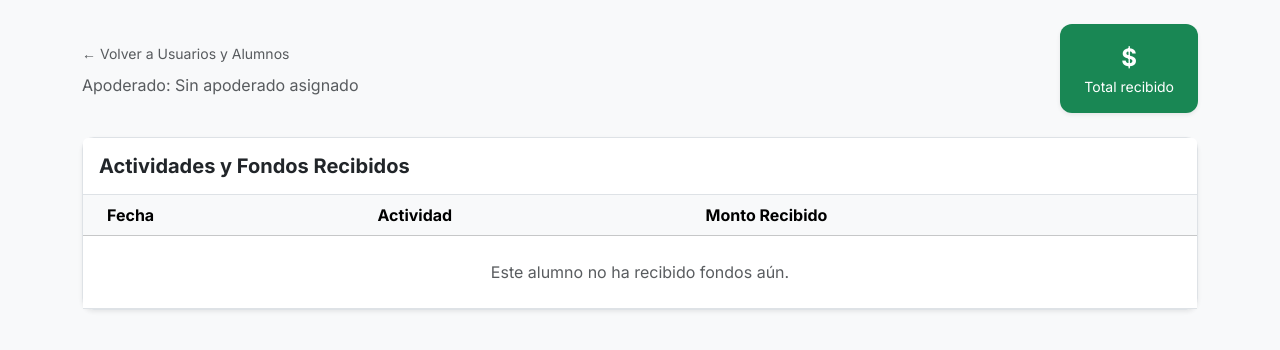
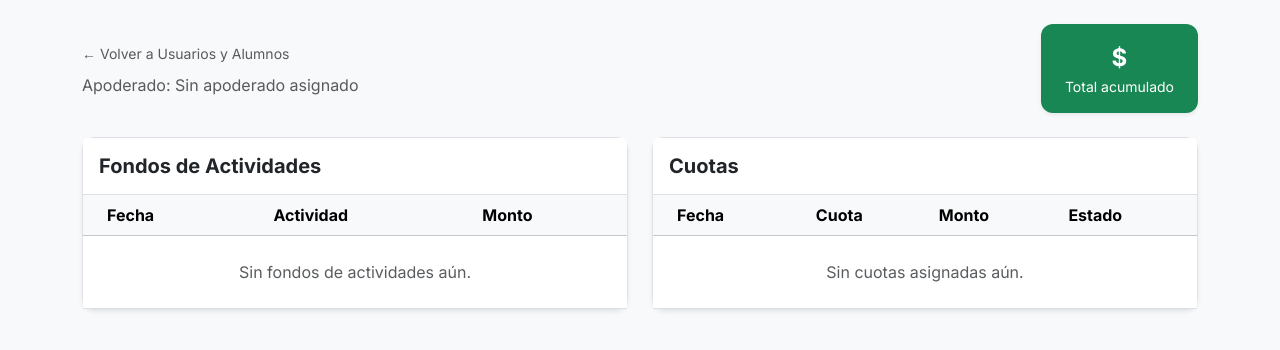
Before and after one commit to pfuentea/mi-web, a Django app: template fondos/templates/fondos/student_detail.html in a window 1280 px wide. Shown: the part 72-422 px from the top of the page. Run offline with Django 5.2, Linux system fonts and the light colour scheme; the template is opened without the code that fills it, so the values that code supplies are empty.

Commit message:
Corregir modales y agregar cuotas al detalle del alumno
- Modales de edición movidos fuera del <tbody> (HTML válido, Bootstrap estable)
- student_detail muestra cuotas junto a fondos de actividades
- total_funds incluye cuotas pagadas en el total acumulado

Co-Authored-By: Claude Sonnet 4.6 <noreply@anthropic.com>

```diff
--- a/fondos/models.py
+++ b/fondos/models.py
@@ -15,8 +15,9 @@ class Student(models.Model):
 
     @property
     def total_funds(self):
-        distributions = self.distributions.all()
-        return sum(dist.amount for dist in distributions) if distributions else 0
+        dist_total = sum(dist.amount for dist in self.distributions.all())
+        cuotas_total = sum(p.cuota.amount for p in self.pagos.filter(paid=True).select_related('cuota'))
+        return dist_total + cuotas_total
 
 class Activity(models.Model):
     name = models.CharField(max_length=200, verbose_name="Nombre de la Actividad")
--- a/fondos/templates/fondos/student_detail.html
+++ b/fondos/templates/fondos/student_detail.html
@@ -21,14 +21,17 @@
     <div class="col-auto">
         <div class="card border-0 bg-success text-white px-4 py-3 text-center shadow-sm">
             <div class="fs-4 fw-bold">${{ student.total_funds }}</div>
-            <div class="small">Total recibido</div>
+            <div class="small">Total acumulado</div>
         </div>
     </div>
 </div>
 
-<div class="card shadow-sm border">
+<div class="row g-4">
+    <!-- Fondos de actividades -->
+    <div class="col-md-6">
+        <div class="card shadow-sm border h-100">
             <div class="card-header bg-white border-bottom py-3">
-        <h5 class="mb-0 fw-bold">Actividades y Fondos Recibidos</h5>
+                <h5 class="mb-0 fw-bold">Fondos de Actividades</h5>
             </div>
             <div class="table-responsive">
                 <table class="table table-hover align-middle mb-0">
@@ -36,7 +39,7 @@
                         <tr>
                             <th class="ps-4">Fecha</th>
                             <th>Actividad</th>
-                    <th>Monto Recibido</th>
+                            <th>Monto</th>
                         </tr>
                     </thead>
                     <tbody>
@@ -44,15 +47,58 @@
                         <tr>
                             <td class="ps-4 text-muted">{{ dist.activity.date|date:"d M Y" }}</td>
                             <td class="fw-semibold">{{ dist.activity.name }}</td>
-                    <td><span class="badge bg-success fs-6">${{ dist.amount }}</span></td>
+                            <td><span class="badge bg-success">${{ dist.amount }}</span></td>
                         </tr>
                         {% empty %}
                         <tr>
-                    <td colspan="3" class="text-center py-4 text-muted">Este alumno no ha recibido fondos aún.</td>
+                            <td colspan="3" class="text-center py-4 text-muted">Sin fondos de actividades aún.</td>
                         </tr>
                         {% endfor %}
                     </tbody>
                 </table>
             </div>
         </div>
+    </div>
+
+    <!-- Cuotas -->
+    <div class="col-md-6">
+        <div class="card shadow-sm border h-100">
+            <div class="card-header bg-white border-bottom py-3">
+                <h5 class="mb-0 fw-bold">Cuotas</h5>
+            </div>
+            <div class="table-responsive">
+                <table class="table table-hover align-middle mb-0">
+                    <thead class="table-light">
+                        <tr>
+                            <th class="ps-4">Fecha</th>
+                            <th>Cuota</th>
+                            <th>Monto</th>
+                            <th>Estado</th>
+                        </tr>
+                    </thead>
+                    <tbody>
+                        {% for pago in pagos_cuotas %}
+                        <tr>
+                            <td class="ps-4 text-muted">{{ pago.cuota.date|date:"d M Y" }}</td>
+                            <td class="fw-semibold">{{ pago.cuota.name }}</td>
+                            <td>${{ pago.cuota.amount }}</td>
+                            <td>
+                                {% if pago.paid %}
+                                    <span class="badge bg-success">✓ Pagado</span>
+                                {% else %}
+                                    <span class="badge bg-warning text-dark">Pendiente</span>
+                                {% endif %}
+                            </td>
+                        </tr>
+                        {% empty %}
+                        <tr>
+                            <td colspan="4" class="text-center py-4 text-muted">Sin cuotas asignadas aún.</td>
+                        </tr>
+                        {% endfor %}
+                    </tbody>
+                </table>
+            </div>
+        </div>
+    </div>
+</div>
 {% endblock %}
--- a/fondos/views.py
+++ b/fondos/views.py
@@ -168,7 +168,8 @@ def apoderado_detail(request, user_id):
 def student_detail(request, student_id):
     student = get_object_or_404(Student, id=student_id)
     distributions = FundDistribution.objects.filter(student=student).select_related('activity').order_by('-activity__date')
-    context = {'student': student, 'distributions': distributions}
+    pagos_cuotas = PagoCuota.objects.filter(student=student).select_related('cuota').order_by('-cuota__date')
+    context = {'student': student, 'distributions': distributions, 'pagos_cuotas': pagos_cuotas}
     return render(request, 'fondos/student_detail.html', context)
 
 @staff_member_required
```
Also changed, not shown: fondos/templates/fondos/manage_users.html (+55 -49 lines). Lines whose indentation alone changed are shown as unchanged.
